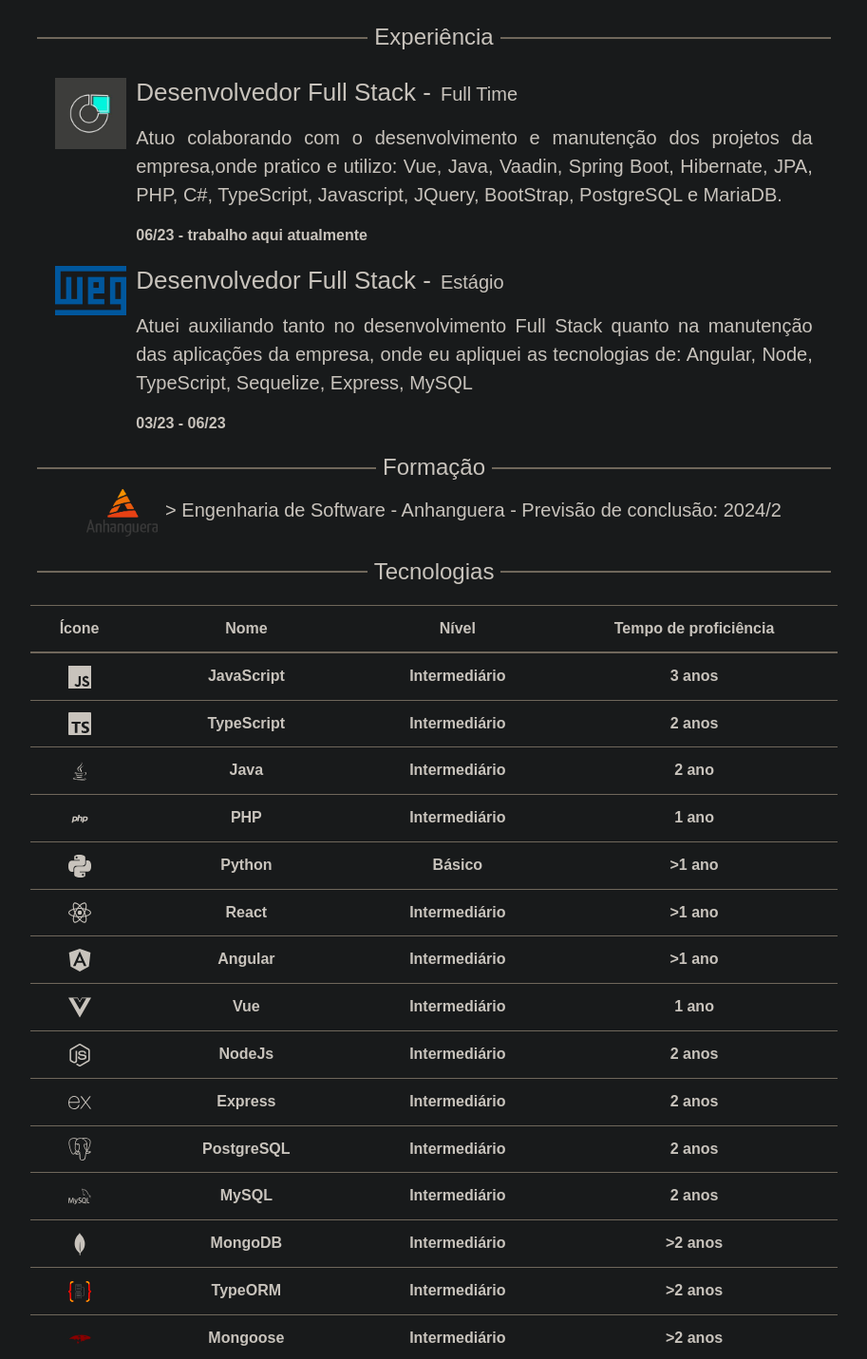
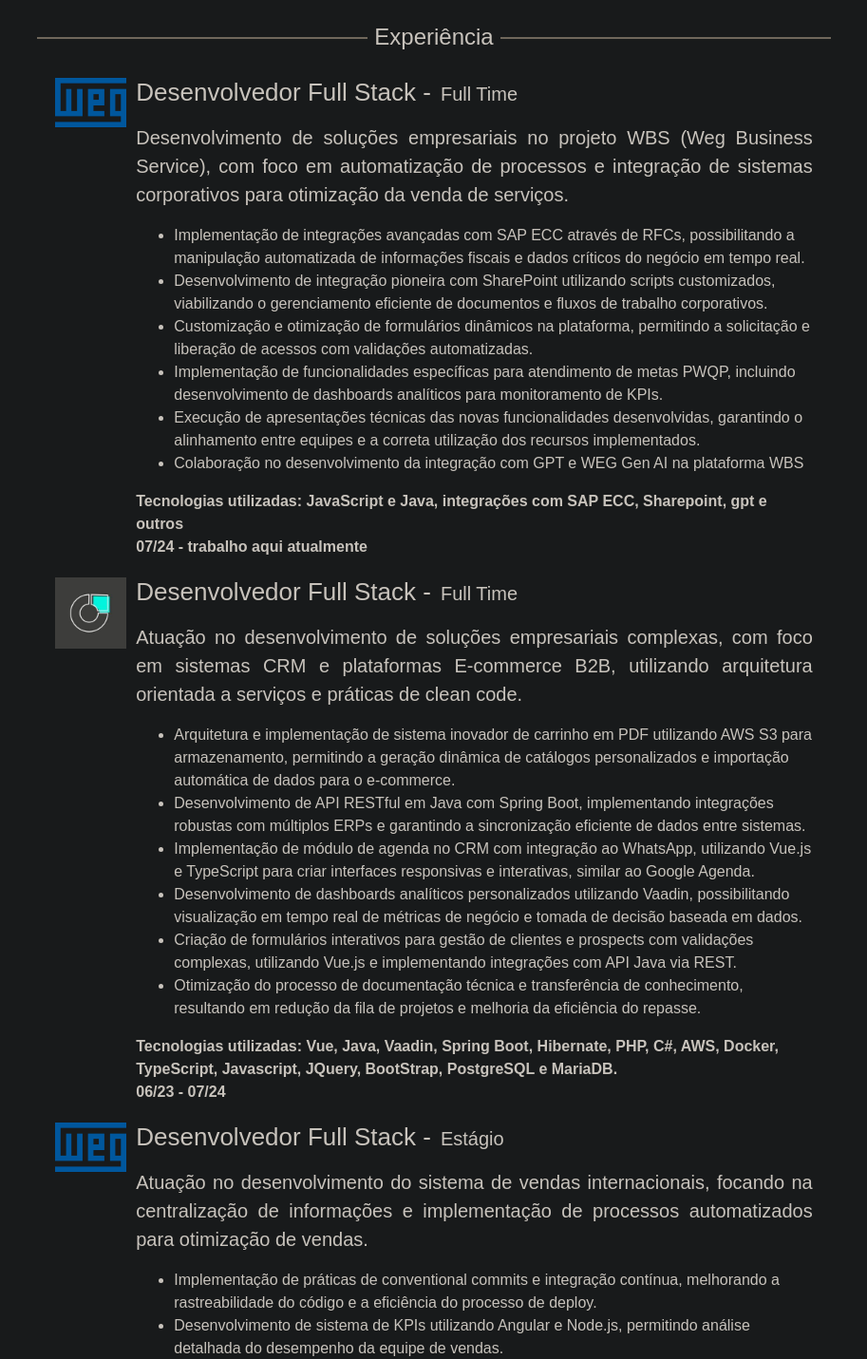
Before and after one commit to GabrielSilva117/personal-portfolio, a React (Create React App) app: page / in a window 1280 px wide. Shown: the part 900-2331 px from the top of the page at 95% size, without its empty margins (183-1096 px from the left). Built offline with nearby package versions, Linux system fonts and the light colour scheme.

Commit message:
feat: Changes the text and refactors the description from the Exp Box

```diff
--- a/src/home/experience/Components/ExperienceBox.js
+++ b/src/home/experience/Components/ExperienceBox.js
@@ -12,7 +12,14 @@
                     <p>{experience.type}</p>
                 </div>
                 <div className="exp-text-body">
-                    <p>{experience.description}</p>
+                    <p>{experience.description.summary}</p>
+                    <ul>
+                        {experience.description.subtopics.map((subtopic, index) => (
+                            <li key={index}>{subtopic}</li>
+                        ))}
+                    </ul>
+                    <small>Tecnologias utilizadas: {experience.description.technologies}</small>
+                    <br/>
                     <small>{experience.duration}</small>
                 </div>
             </div>
--- a/src/home/experience/Exp.js
+++ b/src/home/experience/Exp.js
@@ -7,31 +7,59 @@
 
 const Exp = () => {
     const experiences = [
-    // {
-    //   logo: xirabaLogo,
-    //   role: 'Desenvolvedor Full Stack -',
-    //   type: 'Full Time',
-    //   description: 'Possuo como responsabilidade o desenvolvimento e suporte do projeto WBS fornecido para a Weg, ' +
-    //       'onde desenvolvo utilizando Javascript na plataforma do Service Now',
-    //   duration: '07/24 - trabalho aqui atualmente'
-    // },
+            {
+                logo: wegLogo,
+                role: 'Desenvolvedor Full Stack -',
+                type: 'Full Time',
+                description: {
+                    summary: 'Desenvolvimento de soluções empresariais no projeto WBS (Weg Business Service), com foco em automatização de processos e integração de sistemas corporativos para otimização da venda de serviços.',
+                    subtopics: [
+                        'Implementação de integrações avançadas com SAP ECC através de RFCs, possibilitando a manipulação automatizada de informações fiscais e dados críticos do negócio em tempo real.',
+                        'Desenvolvimento de integração pioneira com SharePoint utilizando scripts customizados, viabilizando o gerenciamento eficiente de documentos e fluxos de trabalho corporativos.',
+                        'Customização e otimização de formulários dinâmicos na plataforma, permitindo a solicitação e liberação de acessos com validações automatizadas.',
+                        'Implementação de funcionalidades específicas para atendimento de metas PWQP, incluindo desenvolvimento de dashboards analíticos para monitoramento de KPIs.',
+                        'Execução de apresentações técnicas das novas funcionalidades desenvolvidas, garantindo o alinhamento entre equipes e a correta utilização dos recursos implementados.',
+                        'Colaboração no desenvolvimento da integração com GPT e WEG Gen AI na plataforma WBS'
+                    ],
+                    technologies: 'JavaScript e Java, integrações com SAP ECC, Sharepoint, gpt e outros'
+                },
+                duration: '07/24 - trabalho aqui atualmente'
+            },
             {
                 logo: geoLogo,
                 role: 'Desenvolvedor Full Stack -',
                 type: 'Full Time',
-      description: 'Atuo colaborando com o desenvolvimento e manutenção dos projetos da empresa,' +
-          'onde pratico e utilizo: Vue, Java, Vaadin, Spring Boot, Hibernate, JPA, PHP, C#, TypeScript,' +
-          ' Javascript, JQuery, BootStrap, PostgreSQL e MariaDB.',
-      duration: '06/23 - trabalho aqui atualmente',
+                technologies: '',
+                description: {
+                    summary: 'Atuação no desenvolvimento de soluções empresariais complexas, com foco em sistemas CRM e plataformas E-commerce B2B, utilizando arquitetura orientada a serviços e práticas de clean code.',
+                    subtopics: [
+                        'Arquitetura e implementação de sistema inovador de carrinho em PDF utilizando AWS S3 para armazenamento, permitindo a geração dinâmica de catálogos personalizados e importação automática de dados para o e-commerce.',
+                        'Desenvolvimento de API RESTful em Java com Spring Boot, implementando integrações robustas com múltiplos ERPs e garantindo a sincronização eficiente de dados entre sistemas.',
+                        'Implementação de módulo de agenda no CRM com integração ao WhatsApp, utilizando Vue.js e TypeScript para criar interfaces responsivas e interativas, similar ao Google Agenda.',
+                        'Desenvolvimento de dashboards analíticos personalizados utilizando Vaadin, possibilitando visualização em tempo real de métricas de negócio e tomada de decisão baseada em dados.',
+                        'Criação de formulários interativos para gestão de clientes e prospects com validações complexas, utilizando Vue.js e implementando integrações com API Java via REST.',
+                        'Otimização do processo de documentação técnica e transferência de conhecimento, resultando em redução da fila de projetos e melhoria da eficiência do repasse.'
+                    ],
+                    technologies: 'Vue, Java, Vaadin, Spring Boot, Hibernate, PHP, C#, AWS, Docker, TypeScript, Javascript, JQuery, BootStrap, PostgreSQL e MariaDB.'
+                },
+                duration: '06/23 - 07/24'
             },
             {
                 logo: wegLogo,
                 role: 'Desenvolvedor Full Stack -',
                 type: 'Estágio',
-      description: 'Atuei auxiliando tanto no desenvolvimento Full Stack quanto na manutenção das aplicações da empresa, onde eu ' +
-          'apliquei as tecnologias de: Angular, Node, TypeScript, Sequelize, Express, MySQL',
-      duration: '03/23 - 06/23',
+                description: {
+                    summary: 'Atuação no desenvolvimento do sistema de vendas internacionais, focando na centralização de informações e implementação de processos automatizados para otimização de vendas.',
+                    subtopics: [
+                        'Implementação de práticas de conventional commits e integração contínua, melhorando a rastreabilidade do código e a eficiência do processo de deploy.',
+                        'Desenvolvimento de sistema de KPIs utilizando Angular e Node.js, permitindo análise detalhada do desempenho da equipe de vendas.',
+                        'Criação de integrações automatizadas entre e-commerce e SAP utilizando TypeScript e Sequelize, garantindo sincronização eficiente de dados.',
+                        'Implementação de rotinas automatizadas para processamento de dados utilizando Express e MySQL, otimizando processos operacionais.'
+                    ],
+                    technologies: 'Angular, Node, TypeScript, Sequelize, Express, MySQL, OracleDB e Clean Code.'
                 },
+                duration: '03/23 - 06/23'
+            }
         ];
 
     return (
@@ -41,7 +69,7 @@
             </div>
             <section>
                 {experiences.map((experience, index) => (
-            <ExperienceBox key={index} experience={experience} />
+                    <ExperienceBox key={index} experience={experience}/>
                 ))}
             </section>
         </div>
```
Lines whose indentation alone changed are shown as unchanged.
